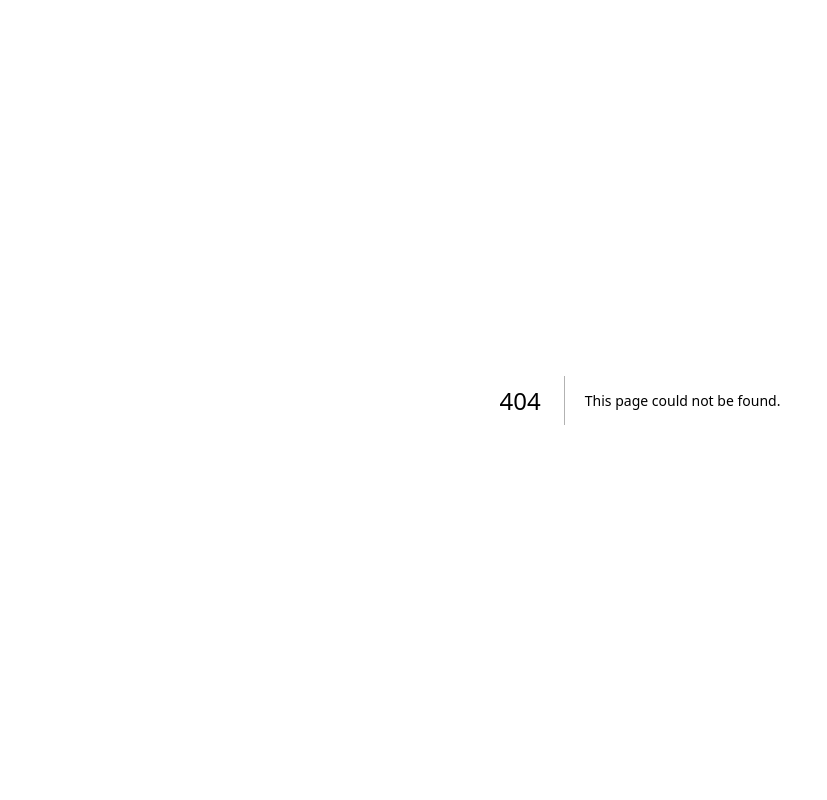
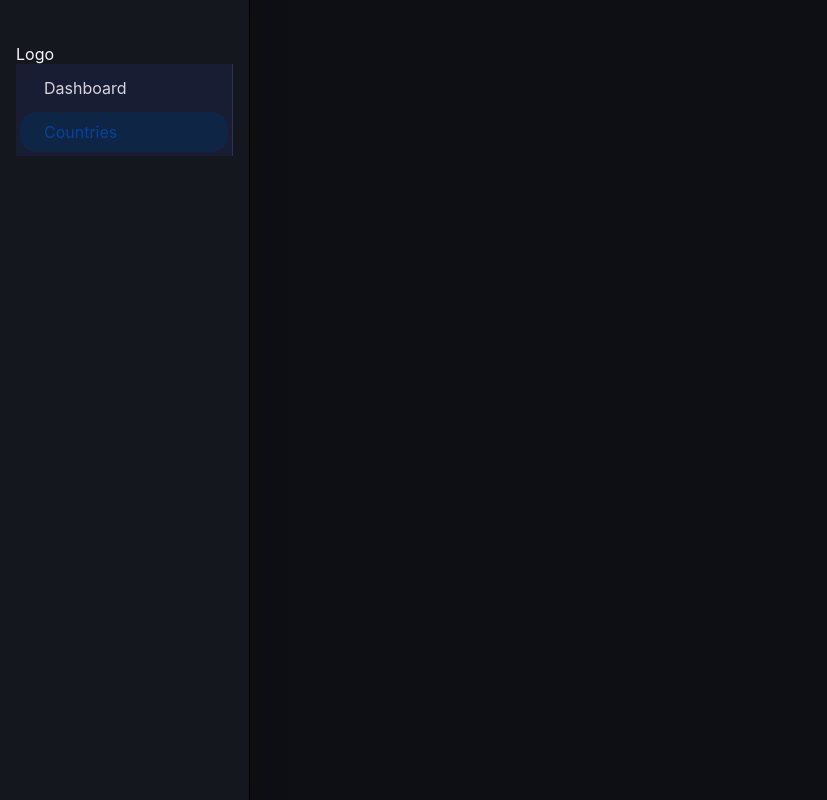
Before and after one commit to jvjehrdad/countries-data, a Next.js app: page /countries in a window 1280 px wide. Before the commit this address had no page. Shown: the whole page, without its empty margins (0-827 px from the left). Built offline with nearby package versions, Linux system fonts and the light colour scheme; what @ant-design/nextjs-registry would draw is missing.

Commit message:
feat(layout): layout structure is done for desktop

```diff
--- /dev/null
+++ b/app/countries/layout.tsx
@@ -0,0 +1,10 @@
+import MainLayout from '@/components/Layout/MainLayout';
+import React from 'react';
+
+export default function CountriesLayout({
+  children,
+}: {
+  children: React.ReactNode;
+}) {
+  return <MainLayout>{children}</MainLayout>;
+}
--- /dev/null
+++ b/app/countries/page.tsx
@@ -0,0 +1,7 @@
+import React from 'react';
+
+const page = () => {
+  return <div>page</div>;
+};
+
+export default page;
--- a/app/globals.css
+++ /dev/null
@@ -1,42 +0,0 @@
-:root {
-  --background: #ffffff;
-  --foreground: #171717;
-}
-
-@media (prefers-color-scheme: dark) {
-  :root {
-    --background: #0a0a0a;
-    --foreground: #ededed;
-  }
-}
-
-html,
-body {
-  max-width: 100vw;
-  overflow-x: hidden;
-}
-
-body {
-  color: var(--foreground);
-  background: var(--background);
-  font-family: Arial, Helvetica, sans-serif;
-  -webkit-font-smoothing: antialiased;
-  -moz-osx-font-smoothing: grayscale;
-}
-
-* {
-  box-sizing: border-box;
-  padding: 0;
-  margin: 0;
-}
-
-a {
-  color: inherit;
-  text-decoration: none;
-}
-
-@media (prefers-color-scheme: dark) {
-  html {
-    color-scheme: dark;
-  }
-}
--- a/app/layout.tsx
+++ b/app/layout.tsx
@@ -1,7 +1,9 @@
 import type { Metadata } from 'next';
 import { AntdRegistry } from '@ant-design/nextjs-registry';
+import { ConfigProvider } from 'antd';
 import { Geist, Geist_Mono } from 'next/font/google';
-import './globals.css';
+import theme from '../core/styles/theme';
+import '../core/styles/globals.scss';
 
 const geistSans = Geist({
   variable: '--font-geist-sans',
@@ -26,7 +28,9 @@ export default function RootLayout({
   return (
     <html lang="en">
       <body className={`${geistSans.variable} ${geistMono.variable}`}>
-        <AntdRegistry>{children}</AntdRegistry>
+        <AntdRegistry>
+          <ConfigProvider theme={theme}>{children}</ConfigProvider>
+        </AntdRegistry>
       </body>
     </html>
   );
--- /dev/null
+++ b/components/Layout/MainLayout/MainLayout.module.scss
@@ -0,0 +1,10 @@
+.sider {
+  height: 100vh;
+  position: fixed;
+  left: 0;
+  padding: 4.4rem 1.6rem 3.2rem;
+  border-right: 1px solid #000;
+  background: var(--color-background) !important;
+  box-shadow: 8px 0px 20px 0px rgba(16, 16, 16, 0.9);
+  z-index: 1;
+}
--- /dev/null
+++ b/components/Layout/MainLayout/index.tsx
@@ -0,0 +1,80 @@
+'use client';
+
+import React from 'react';
+import { usePathname, useRouter } from 'next/navigation';
+import { Layout, Menu } from 'antd';
+
+import styles from './MainLayout.module.scss';
+
+const { Header, Sider, Content } = Layout;
+
+interface MainLayoutProps {
+  children: React.ReactNode;
+}
+
+const MainLayout: React.FC<MainLayoutProps> = ({ children }) => {
+  const pathname = usePathname();
+  const router = useRouter();
+
+  const routeHeaderMap: { [key: string]: string } = {
+    '/': 'Dashboard',
+    '/countries': 'Countries',
+  };
+
+  const selectedKey =
+    Object.keys(routeHeaderMap).find((key) =>
+      key !== '/' ? pathname.startsWith(key) : pathname === key,
+    ) || pathname;
+
+  const handleMenuClick = (e: any) => {
+    router.push(e.key);
+  };
+
+  return (
+    <Layout className={styles.container}>
+      <Sider
+        width={250}
+        breakpoint="lg"
+        collapsedWidth="80"
+        className={styles.sider}
+      >
+        <div className={styles.logoContainer}>Logo</div>
+        <Menu
+          className={styles.sideMenu}
+          mode="inline"
+          selectedKeys={[selectedKey]}
+          onClick={handleMenuClick}
+          items={[
+            {
+              key: '/',
+              label: 'Dashboard',
+              // icon: <SidebarStatisticalIcon />,
+            },
+            {
+              key: '/countries',
+              label: 'Countries',
+              // icon: <SidebarTemplateIcon />,
+            },
+          ]}
+        />
+        <div className={styles.settingsButton}>
+          <div className={styles.settingsButtonContainer}>
+            {/* <LogoutButton /> */}
+          </div>
+        </div>
+      </Sider>
+
+      <Layout className={styles.mainLayout}>
+        <Header className={styles.header}>
+          <h1 className={styles.headerTitle}>
+            {routeHeaderMap[pathname] || 'Center Name'}
+          </h1>
+          <div className={styles.iconsContainer}></div>
+        </Header>
+        <Content className={styles.content}>{children}</Content>
+      </Layout>
+    </Layout>
+  );
+};
+
+export default MainLayout;
--- a/core/styles/_variables.scss
+++ b/core/styles/_variables.scss
@@ -2,21 +2,26 @@
   //colors
   --color-primary: #004cb7;
   --color-primary-darker: #003885;
-  --color-type-primary: #2d3848;
+  --color-type-primary: #faf5fa;
   --color-type-dark: #ffffff;
   --color-secondary: #40f99b;
-  --color-main-background: #f7f8fa;
-  --color-background: #ffffff;
+  --color-main-background: #0e0f15;
+  --color-background: #14181e;
   --color-gray-shade: #d5d5d5;
-  --color-nucternal: #f7f8fa;
-  --color-nucternal-secondary: #ccdaee;
+  --color-nocturnal: #f7f8fa;
+  --color-nocturnal-secondary: #ccdaee;
   --color-danger: #ff0055;
   --color-text-secondary: #7a7a7a;
   --color-light-blue: #e2edff;
 
-  //spacing
+  //border-radius
+  --border-radius-xxs: 0.2rem;
+  --border-radius-xs: 0.4rem;
   --border-radius: 0.8rem;
   --border-radius-lg: 1.2rem;
+  --border-radius-xl: 1.6rem;
+  --border-radius-xxl: 2.4rem;
+  --border-radius-xxxl: 3.2rem;
 
   //fonts
 
--- a/core/styles/theme.json
+++ b/core/styles/theme.json
@@ -0,0 +1,20 @@
+{
+  "token": {
+    "fontSize": 16,
+    "borderRadius": 16,
+    "wireframe": false,
+    "colorBgBase": "#0e0f15",
+    "colorTextBase": "#faf5fa",
+    "colorPrimary": "#004cb7",
+    "colorInfo": "#004cb7"
+  },
+  "components": {
+    "Layout": {
+      "headerBg": "rgb(14,15,21)",
+      "bodyBg": "rgb(14,15,21)"
+    }
+  },
+  "algorithm": [
+    "dark"
+  ]
+}
--- /dev/null
+++ b/core/styles/theme.ts
@@ -0,0 +1,9 @@
+import themeJson from './theme.json';
+import { theme as antdTheme } from 'antd';
+
+const theme = {
+  ...themeJson,
+  algorithm: antdTheme.darkAlgorithm,
+};
+
+export default theme;
```
Also changed, not shown: app/page.module.css (deleted, +0 -168 lines), app/page.tsx (+2 -92 lines), components/index.tsx (deleted).
